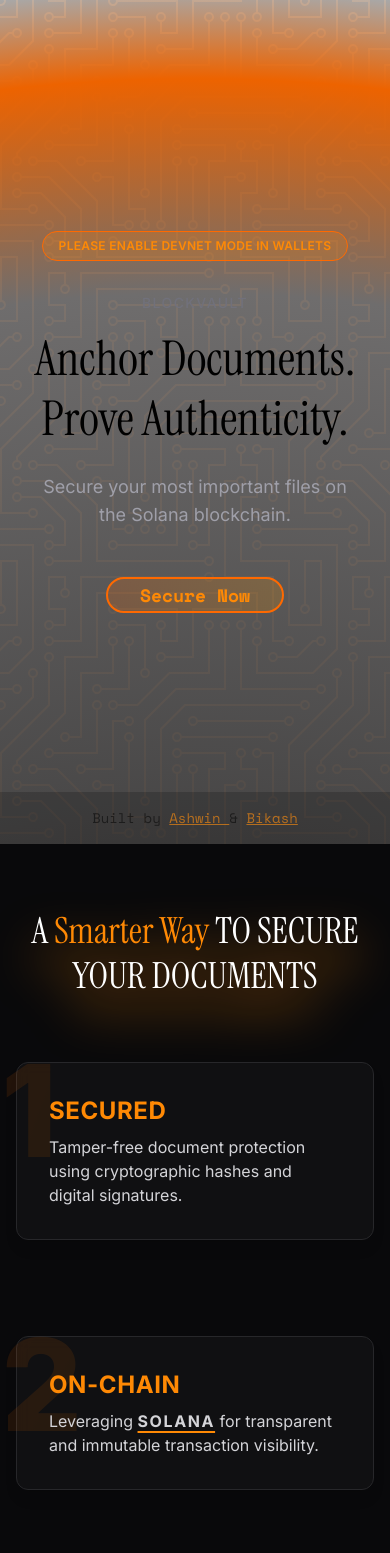
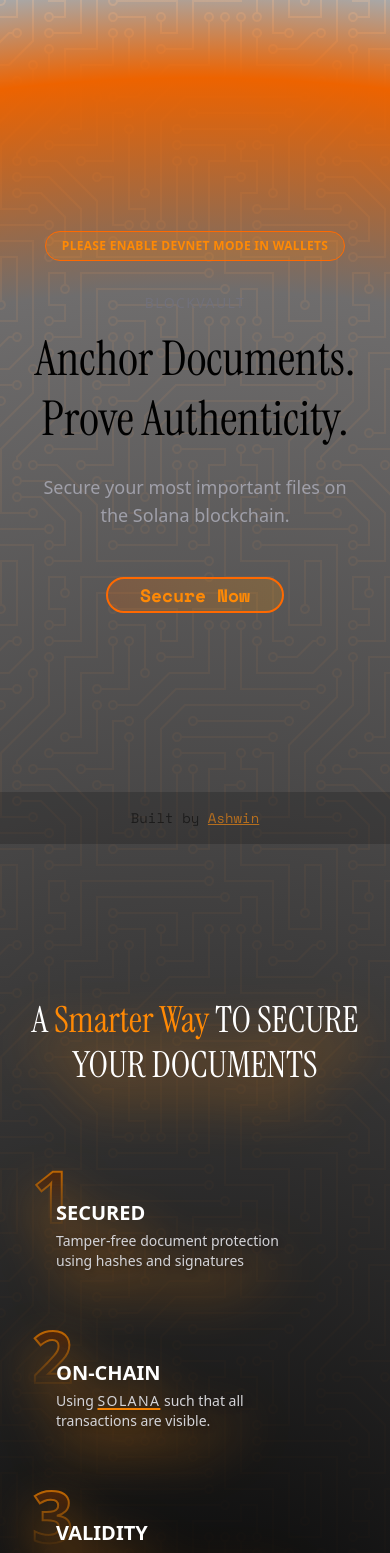
Before and after one commit to kotiyalashwin/blockvault, a Next.js app: page / in a window 390 px wide. Shown: the top 1553 px of the page. Built offline with nearby package versions, Linux system fonts and the light colour scheme; what @solana/wallet-adapter-react, @solana/wallet-adapter-react-ui would draw is missing.

Commit message:
updated css properties

```diff
--- a/app/layout.tsx
+++ b/app/layout.tsx
@@ -5,14 +5,12 @@ import "./globals.css";
 import { Providers } from "@/components/providers";
 
 const instrumentSerif = Instrument_Serif({
-  // variable: "--font-instrument-serif",
   subsets: ["latin"],
   display: "swap",
   weight: "400"
 });
 
 const inter = Inter({
-  // variable: "--font-inter",
   subsets: ["latin"],
   display: "swap",
 });
@@ -20,13 +18,13 @@ const inter = Inter({
 const sourceSerif4 = Source_Serif_4({
   subsets: ["latin"],
   display: "swap",
-  weight: ["400", "700"], // Add weights as needed
+  weight: ["400", "700"],
 });
 
 const ptSerif = PT_Serif({
   subsets: ["latin"],
   display: "swap",
-  weight: ["400", "700"], // Add weights as needed
+  weight: ["400", "700"],
 });
 
 const barlow = Barlow({
@@ -55,7 +53,7 @@ export default function RootLayout({
   return (
     <html lang="en" suppressHydrationWarning>
       <body
-        className={`${inter.className}`}
+        // className={`${inter.className}`}
       >
         <Providers>
           <main>{children}</main>
--- a/app/page.tsx
+++ b/app/page.tsx
@@ -47,14 +47,6 @@ export default function Home() {
         >
           <span>Ashwin </span>
         </Link>
-        <span>& </span>
-        <Link
-          target="_blank"
-          className="underline text-orange-400"
-          href={"https://x.com/bikash1376"}
-        >
-          <span>Bikash</span>
-        </Link>
 
       </div>
     </>
--- a/components/faq.tsx
+++ b/components/faq.tsx
@@ -60,11 +60,8 @@ const faqItems = [
 
 export const FaqSection = () => {
   return (
-    // Main container for the FAQ section
-    // Sets minimum screen height, centers content, applies background and text colors, and adds responsive padding
-    <div className="flex min-h-screen w-full flex-col items-center justify-center px-4 py-16 text-white md:px-8">
-      {/* Main Heading */}
-      {/* Animates in with opacity and slight Y-axis movement when in view */}
+      <div className="flex min-h-screen w-full flex-col items-center justify-center px-4 py-16 text-white md:px-8">
+
       <motion.h1
         initial={{ opacity: 0, y: 20 }}
         whileInView={{ opacity: 1, y: 0 }}
@@ -73,10 +70,9 @@ export const FaqSection = () => {
         className={`${instrumentSerif.className} mb-16 text-center text-4xl leading-tight md:text-5xl drop-shadow-2xl drop-shadow-orange-400`}
       >
         <motion.span
-          initial={{ filter: "blur(10px)", opacity: 0 }}
-          whileInView={{ filter: "blur(0px)", opacity: 1 }}
-          transition={{ duration: 0.75, delay: 0.3 }}
-          viewport={{ once: true, amount: 0.5 }}
+          initial={{ filter: "blur(10px)" }}
+          whileInView={{ filter: "blur(0px)" }}
+          transition={{ duration: 0.75, delay: 0.5 }}
           className="text-orange-400"
         >
           FAQs
--- a/components/features.tsx
+++ b/components/features.tsx
@@ -1,137 +1,138 @@
 import * as motion from "motion/react-client";
-import { Instrument_Serif } from "next/font/google"; // Assuming these are used elsewhere or for consistency
-import { ReactNode } from "react";
+import { Instrument_Serif } from "next/font/google";
 
-// Initialize fonts
+
+
+// Load Google Font
 const instrumentSerif = Instrument_Serif({ subsets: ["latin"], weight: "400" });
 
+// ✅ FeatureCard component with outlined number
+interface FeatureCardProps {
+  number: string;
+  title: string;
+  description: React.ReactNode;
+}
+const FeatureCard = ({ number, title, description }: FeatureCardProps) => {
+  return (
+    <div className="relative w-full px-4 py-8 drop-shadow-2xl drop-shadow-orange-400 md:px-10 md:py-12 lg:w-[450px]">
+      {/* Large background number with gradient + stroke */}
+      <div
+  className="absolute text-7xl md:text-9xl font-extrabold text-transparent bg-clip-text"
+  style={{
+    top: "0.5rem",
+    left: "1rem",
+    WebkitTextStrokeWidth: "2px",
+    WebkitTextStrokeColor: "#b86404",
+    WebkitBackgroundClip: "text",
 
-interface FeatureCardProps {
-  number: string | number;
-  title: string;
-  description: string | ReactNode;
-}
+    backgroundImage: "linear-gradient(to bottom, rgba(85,39,7,1) 5%, rgba(85,39,7,0) 100%)",
+    maskImage: "linear-gradient(to bottom, black 70%, transparent 100%)",
+    WebkitMaskImage: "linear-gradient(to bottom, black 20%, transparent 100%)",
+    maskSize: "100% 100%",
+    maskRepeat: "no-repeat",
+  }}
+>
+  {number}
+</div>
 
 
-// Main Features Component
+      {/* Title */}
+      <h2 className="absolute top-12 left-10 text-xl md:text-2xl font-bold uppercase text-white md:top-18">
+        {title}
+      </h2>
+
+      {/* Description */}
+      <p
+        className="absolute top-20 md:top-28 left-10 w-[65%] md:w-[70%] text-sm md:text-base text-zinc-300"
+        style={{
+          textShadow: "2px 2px 6px rgba(0, 0, 0, 0.4)",
+        }}
+      >
+        {description}
+      </p>
+    </div>
+  );
+};
+
+// ✅ Main Features section
 export default function Features() {
   return (
-    // Main container for the Features section
-    // Sets full screen height, centers content, applies background and text colors, and adds responsive padding
-    <div className="flex min-h-screen w-full flex-col items-center justify-center bg-zinc-950 px-4 py-16 text-white md:px-8 ">
-      {/* Main Heading */}
-      {/* Animates in with opacity and slight Y-axis movement when in view */}
+    <div className="flex min-h-screen w-full flex-col items-center justify-center px-4 py-16 text-white md:px-8 mb-28">
+      {/* Heading */}
       <motion.h1
         initial={{ opacity: 0, y: 20 }}
         whileInView={{ opacity: 1, y: 0 }}
         transition={{ duration: 0.7 }}
-        viewport={{ once: true, amount: 0.5 }} // Animates only once when 50% of the element is in view
+        viewport={{ once: true, amount: 0.5 }}
         className={`${instrumentSerif.className} mb-16 text-center text-4xl leading-tight md:text-5xl drop-shadow-2xl drop-shadow-orange-400`}
       >
         A{" "}
-        {/* Animated span for "SMARTER WAY" with blur and opacity effect */}
         <motion.span
-          initial={{ filter: "blur(10px)", opacity: 0 }}
-          whileInView={{ filter: "blur(0px)", opacity: 1 }}
-          transition={{ duration: 0.75, delay: 0.3 }}
-          viewport={{ once: true, amount: 0.5 }}
-          className="text-orange-400 "
+          initial={{ filter: "blur(10px)" }}
+          whileInView={{ filter: "blur(0px)" }}
+          transition={{ duration: 0.75, delay: 0.5 }}
+          className="text-orange-400"
         >
           Smarter Way
         </motion.span>{" "}
         TO SECURE YOUR DOCUMENTS
       </motion.h1>
 
-      {/* Features List - Adjusted for alternating flow */}
-      {/* Uses flex-col for stacking and increased gap for visual separation */}
-      <div className="flex w-full flex-col items-center gap-24 md:max-w-6xl ">
-        {/* Feature 1 Wrapper: Aligns card to the left on larger screens */}
+      {/* Features List */}
+      <div className="flex w-full flex-col items-center gap-24 md:max-w-6xl">
+        {/* Feature 1 - Left */}
         <motion.div
-          initial={{ x: -100, opacity: 0 }} // Initial animation from left
-          whileInView={{ x: 0, opacity: 1 }} // Animates to position
+          initial={{ x: -100, opacity: 0 }}
+          whileInView={{ x: 0, opacity: 1 }}
           transition={{ duration: 0.75, delay: 0.3 }}
           viewport={{ once: true, amount: 0.5 }}
-          className="flex w-full justify-start" // Flex container to align the card
+          className="flex w-full justify-start"
         >
           <FeatureCard
             number="1"
             title="SECURED"
-            description="Tamper-free document protection using cryptographic hashes and digital signatures."
-            // 'delay' and 'direction' props are now handled by the outer motion.div
+            description="Tamper-free document protection using hashes and signatures"
           />
         </motion.div>
 
-        {/* Feature 2 Wrapper: Aligns card to the right on larger screens */}
+        {/* Feature 2 - Right */}
         <motion.div
-          initial={{ x: 100, opacity: 0 }} // Initial animation from right
-          whileInView={{ x: 0, opacity: 1 }} // Animates to position
+          initial={{ x: 100, opacity: 0 }}
+          whileInView={{ x: 0, opacity: 1 }}
           transition={{ duration: 0.75, delay: 0.6 }}
           viewport={{ once: true, amount: 0.5 }}
-          className="flex w-full justify-end" // Flex container to align the card
+          className="flex w-full justify-end"
         >
           <FeatureCard
             number="2"
             title="ON-CHAIN"
             description={
-              // Using a React Fragment for multi-part description with inline styling
               <>
-                Leveraging{" "}
-                <span className="font-bold tracking-widest underline decoration-orange-400 underline-offset-4 decoration-2">
+                Using{" "}
+                <span className="tracking-widest underline decoration-orange-400 underline-offset-2 decoration-2">
                   SOLANA
                 </span>{" "}
-                for transparent and immutable transaction visibility.
+                such that all transactions are visible.
               </>
             }
           />
         </motion.div>
 
-        {/* Feature 3 Wrapper: Aligns card to the left on larger screens */}
+        {/* Feature 3 - Left */}
         <motion.div
-          initial={{ x: -100, opacity: 0 }} // Initial animation from left
-          whileInView={{ x: 0, opacity: 1 }} // Animates to position
+          initial={{ x: -100, opacity: 0 }}
+          whileInView={{ x: 0, opacity: 1 }}
           transition={{ duration: 0.75, delay: 0.9 }}
           viewport={{ once: true, amount: 0.5 }}
-          className="flex w-full justify-start" // Flex container to align the card
+          className="flex w-full justify-start"
         >
           <FeatureCard
             number="3"
             title="VALIDITY"
-            description="Effortlessly validate a document's authenticity by tracking its unique signer on the blockchain."
+            description="Validate a document by tracking its signer"
           />
         </motion.div>
       </div>
     </div>
   );
 }
-
-// Reusable Feature Card Component
-// Props: number (e.g., "1"), title (e.g., "SECURED"), description (text or JSX)
-const FeatureCard: React.FC<FeatureCardProps> = ({ number, title, description }) => {
-  return (
-    // Styling for the card: rounded corners, border, background, padding, shadow, and backdrop blur
-    // Added responsive width classes to allow for alternating layout on larger screens
-    <div
-      className="relative flex w-full flex-col items-start rounded-xl border border-zinc-800 bg-zinc-900/50 p-8 shadow-lg backdrop-blur-sm md:w-2/3 lg:w-1/2"
-    >
-      {/* Large background number as a subtle visual element */}
-      {/* Uses gradient text clip for a faded, branded look */}
-      <div className="absolute -top-4 -left-4 text-9xl font-extrabold text-transparent opacity-10 md:text-[10rem]">
-        <span className="bg-gradient-to-br from-orange-500 to-amber-600 bg-clip-text">
-          {number}
-        </span>
-      </div>
-
-      {/* Feature Title */}
-      {/* Positioned relatively to ensure it's above the background number */}
-      <h2 className="relative z-10 mb-2 text-2xl font-bold uppercase tracking-wide text-orange-400">
-        {title}
-      </h2>
-
-      {/* Feature Description */}
-      {/* Positioned relatively to ensure it's above the background number */}
-      <p className="relative z-10 text-base text-zinc-300">
-        {description}
-      </p>
-    </div>
-  );
-};
--- a/lib/db.ts
+++ b/lib/db.ts
@@ -1,3 +1,3 @@
-import { PrismaClient } from "@prisma/client";
+import { PrismaClient } from "./generated/prisma";
 
 export const prisma = new PrismaClient();
```
Also changed, not shown: components/herosection.tsx (+4 -7 lines).
